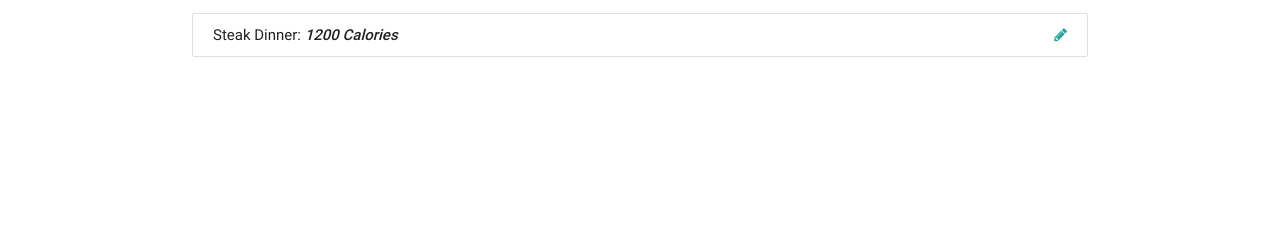
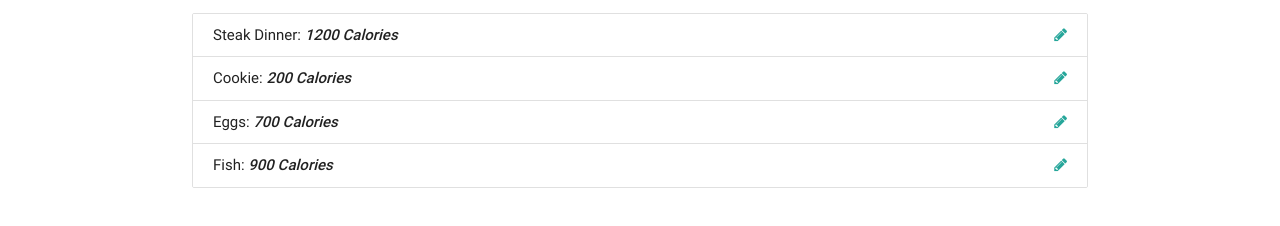
Before and after one commit to domkoder/tracalorie, a plain HTML site: page index.html in a window 1280 px wide. Shown: the part 394-620 px from the top of the page. Drawn offline with nearby package versions, Linux system fonts and the light colour scheme.

Commit message:
populate item list in the UIController

```diff
--- a/app.js
+++ b/app.js
@@ -23,6 +23,10 @@ const ItemController = (function() {
 
   // Public methods
   return {
+    getItems: function() {
+      return data.items;
+    },
+
     logData: function() {
       return data;
     }
@@ -31,8 +35,27 @@ const ItemController = (function() {
 
 // UI Controller
 const UIController = (function() {
+  const UISelectors = {
+    itemList: 'item-list'
+  };
+
   // Public method
-  return {};
+  return {
+    populateItemList: function(items) {
+      let html = '';
+      items.forEach(item => {
+        html += `
+          <li class="collection-item" id="item-${item.id}"> ${item.name}:
+            <strong>
+              <em>${item.calories} Calories</em>
+              <a href="#" class="secondary-content"><i class="edit-item fa fa-pencil"></i></a>
+            </strong>
+          </li>`;
+      });
+      // Insert list items
+      document.getElementById(UISelectors.itemList).innerHTML = html;
+    }
+  };
 })();
 
 // App Controller
@@ -40,7 +63,11 @@ const App = (function(ItemController, UIController) {
   // Public method
   return {
     init: function() {
-      console.log('Initializing App....');
+      // Fetch Items from data structure
+      const items = ItemController.getItems();
+
+      // Populate list with items
+      UIController.populateItemList(items);
     }
   };
 })(ItemController, UIController);
--- a/index.html
+++ b/index.html
@@ -59,12 +59,12 @@
 
       <!-- Item List -->
       <ul id="item-list" class="collection">
-        <li class="collection-item" id="item-0">
+        <!-- <li class="collection-item" id="item-0">
           Steak Dinner:
           <strong
             ><em>1200 Calories</em><a href="#" class="secondary-content"><i class="fa fa-pencil"></i></a
           ></strong>
-        </li>
+        </li> -->
       </ul>
     </div>
 
```
